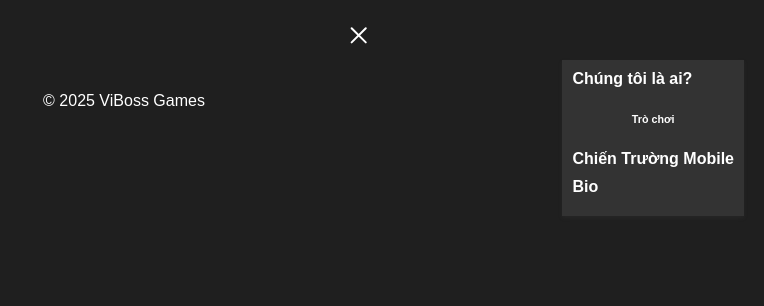
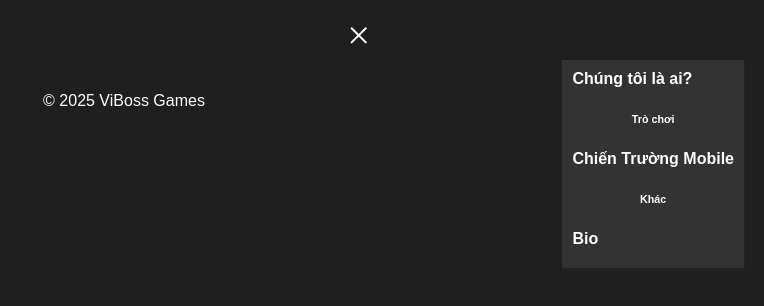
Before and after one commit to dhungx/ViBoss_Games, a plain HTML site: page index.html in a window 1280 px wide. Both pictures are taken after a click on the label 874 px from the left and 46 px from the top of the page. Shown: the whole page, without its empty margins (516-1280 px from the left). Drawn offline with Linux system fonts and the light colour scheme.

Commit message:
Update index.html

```diff
--- a/index.html
+++ b/index.html
@@ -25,6 +25,7 @@
                 <li><a href="me.html">Chúng tôi là ai?</a></li>
                 <h6>Trò chơi</h6>
                 <li><a href="chientruongmobile.vn">Chiến Trường Mobile</a></li>
+                <h6>Khác</h6>
                 <li><a href="https://linkbio.co/6051105RpmdjG">Bio</a></li>
             </ul>
         </div>
```
